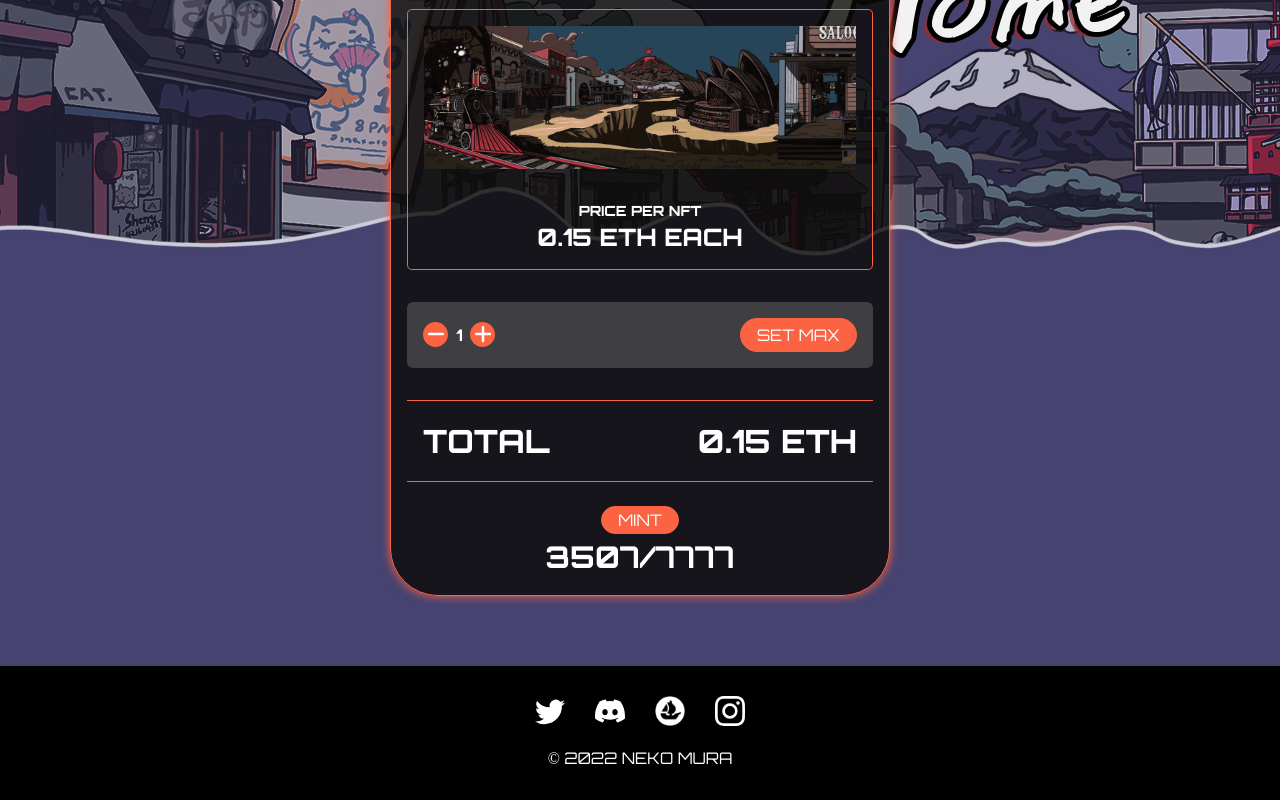
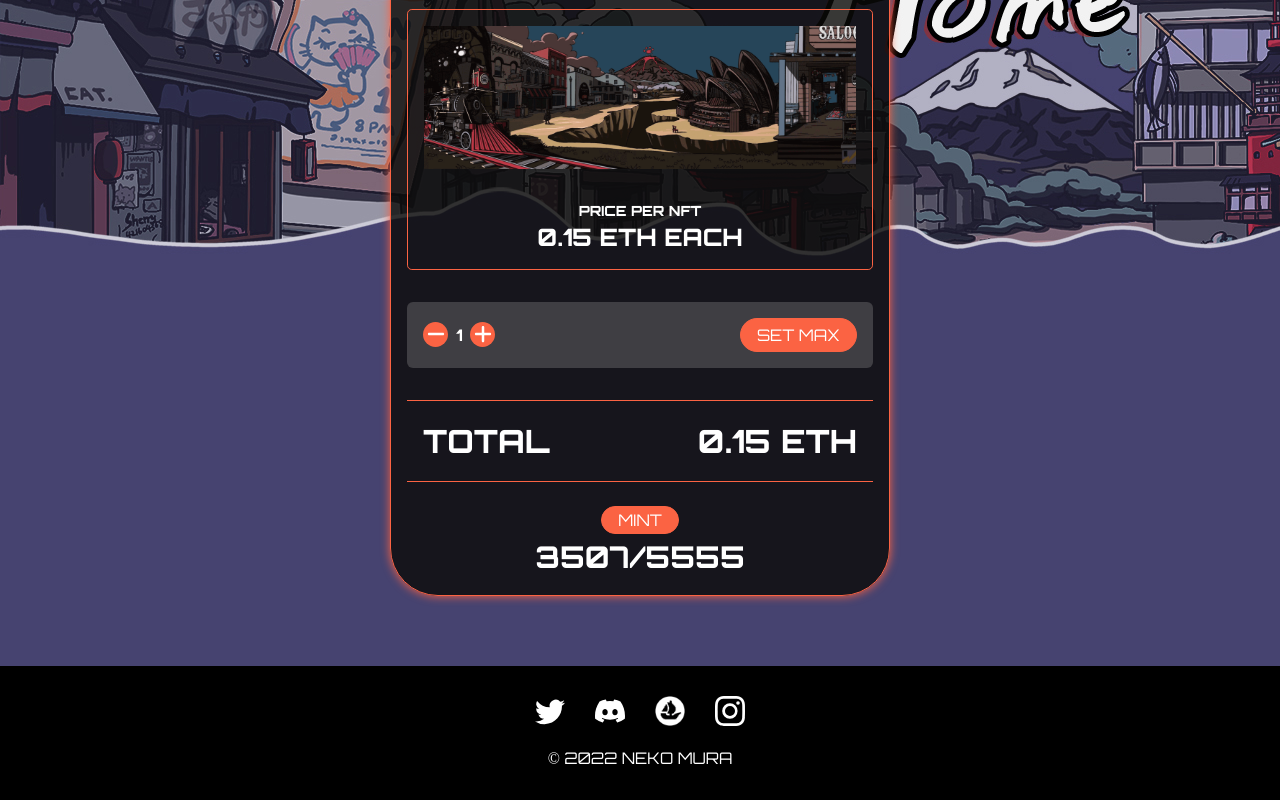
Before and after one commit to Stenor0515/nft_nekomura, a React (Create React App) app: page / in a window 1280 px wide. Shown: the part 434-1234 px from the top of the page. Built offline with nearby package versions, Linux system fonts and the light colour scheme; what web3modal would draw is missing.

Commit message:
5555-7777 changed

```diff
--- a/src/component/Container.js
+++ b/src/component/Container.js
@@ -203,7 +203,7 @@ const Container = () => {
                     mint
                   </button>
                 </div>
-                <div className="order-offset">{totalSupply}/7777</div>
+                <div className="order-offset">{totalSupply}/5555</div>
               </div>
             </div>
           </div>
```
